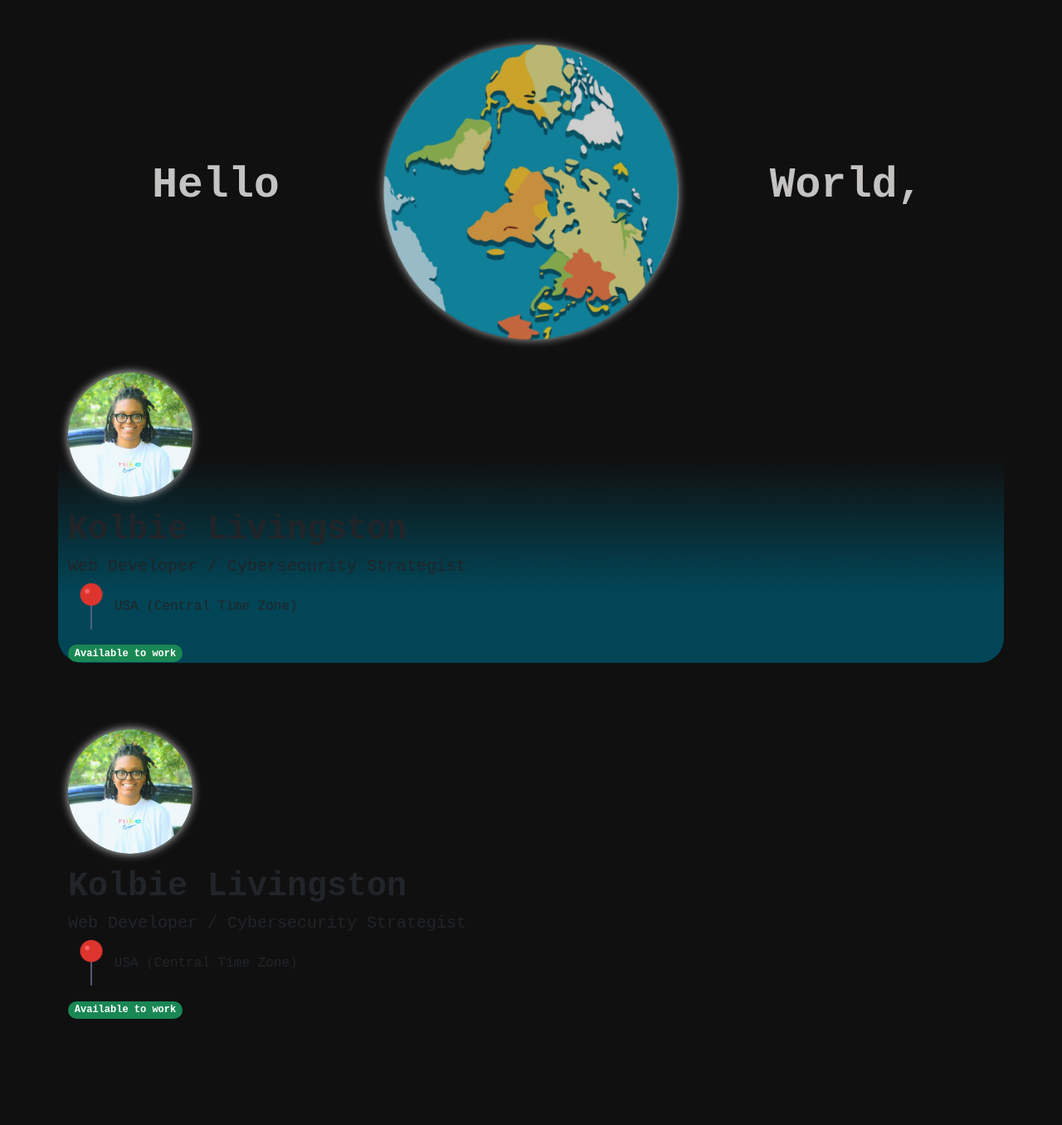
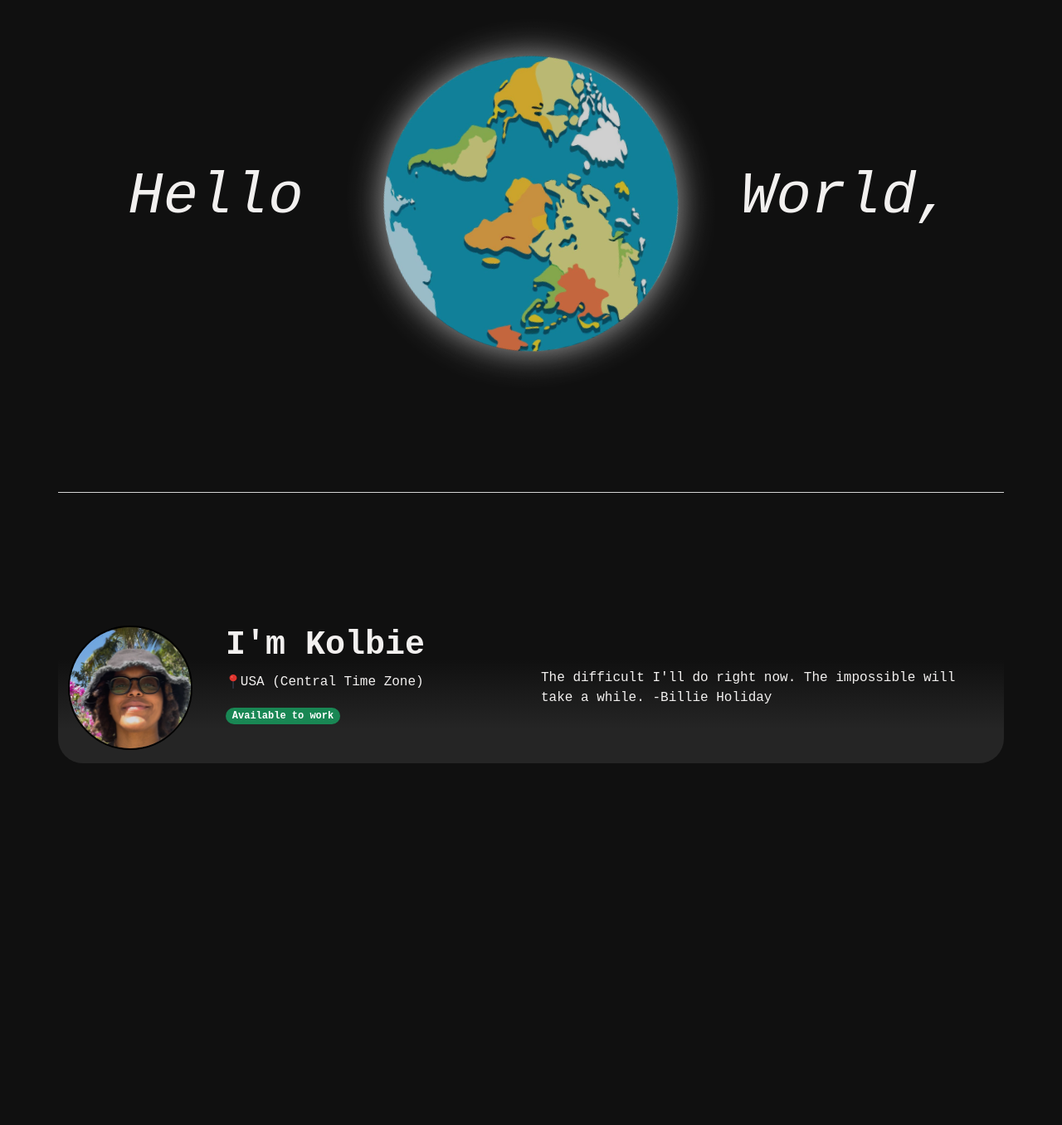
Before and after one commit to livingstonkolbie/KL-Portfolio-3, a plain HTML site: page index.html in a window 1280 px wide. Shown: the part 164-1520 px from the top of the page at 83% size. After the commit the page ends 1084 px from the top, so only its background shows below. Drawn offline with Linux system fonts and the light colour scheme; a web font is replaced by a local one.

Commit message:
nav, hello world, and intro container looks pretty good
for 1440 at least

```diff
--- a/css/style.css
+++ b/css/style.css
@@ -40,12 +40,14 @@ header ul {
 
 .helloWorld {
     margin-top: 7rem;
-    opacity: 0.8;
+    margin-bottom: 7rem;
+    padding-bottom: 9%;
+    border-bottom: 1px solid lightgrey;
 }
 
 .hero p {
-    font-weight: bold;
-    font-size: 320%;
+    font-weight: 300;
+    font-size: 440%;
     color: #F2F0EF;
 }
 
@@ -53,11 +55,15 @@ header ul {
     border-radius: 20px;
     padding: 15%;
     justify-items: center;
+    font-style: italic;
 }
+
+
 
 .heroImg img {
     border-radius: 50%;
-    box-shadow: 0px 0px 11px 0px lightgrey;
+    box-shadow: 0px 0px 40px 0px lightgrey;
+    opacity: 0.8;
 }
 
 .autoRotate {
@@ -78,35 +84,31 @@ header ul {
 /* Start About Me Section */
 
 .aboutMe {
-    margin-top: 5rem;
+    margin-top: 10rem;
+    border-radius: 30px;
+    background: rgb(37,37,37);
+    background: linear-gradient(0deg, rgba(37,37,37,1) 25%, rgba(16,16,16,1) 75%);
 }
 
 .rounded-circle {
     width: 150px;
     height: 150px;
+    border: 2px solid black;
 }
 
 .kolbie {
-    box-shadow: 0px 0px 11px 0px lightgrey;
+    object-fit: cover;
+    opacity: 0.9;
 }
 
 .locationIcon {
     width: 5%;
 }
 
-.availablePill  {
-
+.aboutMe h1 {
+    color: #F2F0EF;
 }
 
-.tryThis {
-    border-radius: 30px;
-    background: rgb(16,16,16);
-    background: linear-gradient(180deg, rgba(16,16,16,1) 30%, rgba(2,69,86,1) 75%);
+.aboutMe p {
+    color: #F2F0EF;
 }
-
-/* extra room */
-
-.tester {
-    font-size: 49px;
-    padding: 30%;
-}
--- a/index.html
+++ b/index.html
@@ -27,22 +27,6 @@
                 <img class="img-fluid" src="./images/github-icon.png" alt="">
                 <img class="img-fluid" src="./images/email-icon.png" alt="">
             </div>
-
-            <!-- <div class="col-4">
-                <ul class="d-inline-flex socialsIcon text-center m-0">
-                    <li><a href="#">
-                        <img class="img-fluid" src="./images/download-icon.png" alt="">
-                        <img class="img-fluid" src="./images/github-icon.png" alt="">
-                        <img class="img-fluid" src="./images/email-icon.png" alt="">
-                    </a></li>
-                    <li><a href="#">
-                        <img class="img-fluid" src="./images/github-icon.png" alt="">
-                    </a></li>
-                    <li><a href="#">
-                        <img class="img-fluid" src="./images/email-icon.png" alt="">
-                    </a></li>
-                </ul>
-            </div> -->
         </div>
     </header>
 
@@ -67,58 +51,28 @@
             </div>
         </section>
 
-        <!-- Create a Container that gradients into the black on the top -->
-         <section class="container tryThis">
+        <!-- Start About Me -->
+         <section class="container aboutMe">
             <div class="row">
-                <div class="col">
-                    <img class="img-fluid rounded-circle mb-3 kolbie" src="./images/kolbie.png" alt="this is an image of Kolbie">
+                <div class="col-2">
+                    <img class="img-fluid rounded-circle mb-3 kolbie" src="./images/kolbie-tropical.PNG" alt="this is an image of Kolbie">
+                </div>
+                <div class="col-4">
                     <h1 class="display-6 fw-bold">
-                        Kolbie Livingston
+                        I'm Kolbie
                     </h1>
-                    <h2 class="fs-5">
-                        Web Developer / Cybersecurity Strategist
-                    </h2>
                     <p>
                         <img class="locationIcon" src="./images/location-pin.png" alt="location pin icon">USA (Central Time Zone)
                     </p>
                     <span class="badge rounded-pill text-bg-success availablePill">Available to work</span>
                 </div>
+
+                <div class="col-6 align-content-center">
+                    <p>The difficult I'll do right now. The impossible will take a while. -Billie Holiday</p>
+                </div>
             </div>
 
          </section>
-
-
-        <!-- Start About Me -->
-        <section class="container aboutMe">
-            <div class="row">
-                <div class="col">
-                    <img class="img-fluid rounded-circle mb-3 kolbie" src="./images/kolbie.png" alt="this is an image of Kolbie">
-                    <h1 class="display-6 fw-bold">
-                        Kolbie Livingston
-                    </h1>
-                    <h2 class="fs-5">
-                        Web Developer / Cybersecurity Strategist
-                    </h2>
-                    <p>
-                        <img class="locationIcon" src="./images/location-pin.png" alt="location pin icon">USA (Central Time Zone)
-                    </p>
-                    <span class="badge rounded-pill text-bg-success availablePill">Available to work</span>
-                </div>
-            </div>
-        </section>
-
-
-        <!-- extra room -->
-        <section class="container">
-            <div class="row">
-                <div class="col">
-                    <p class="tester">hey</p>
-                </div>
-            </div>
-
-        </section>
-
-
 
 
     </main>
```
Also changed, not shown: images/kolbie-tropical.PNG (added), images/red-star-png.PNG (added).
